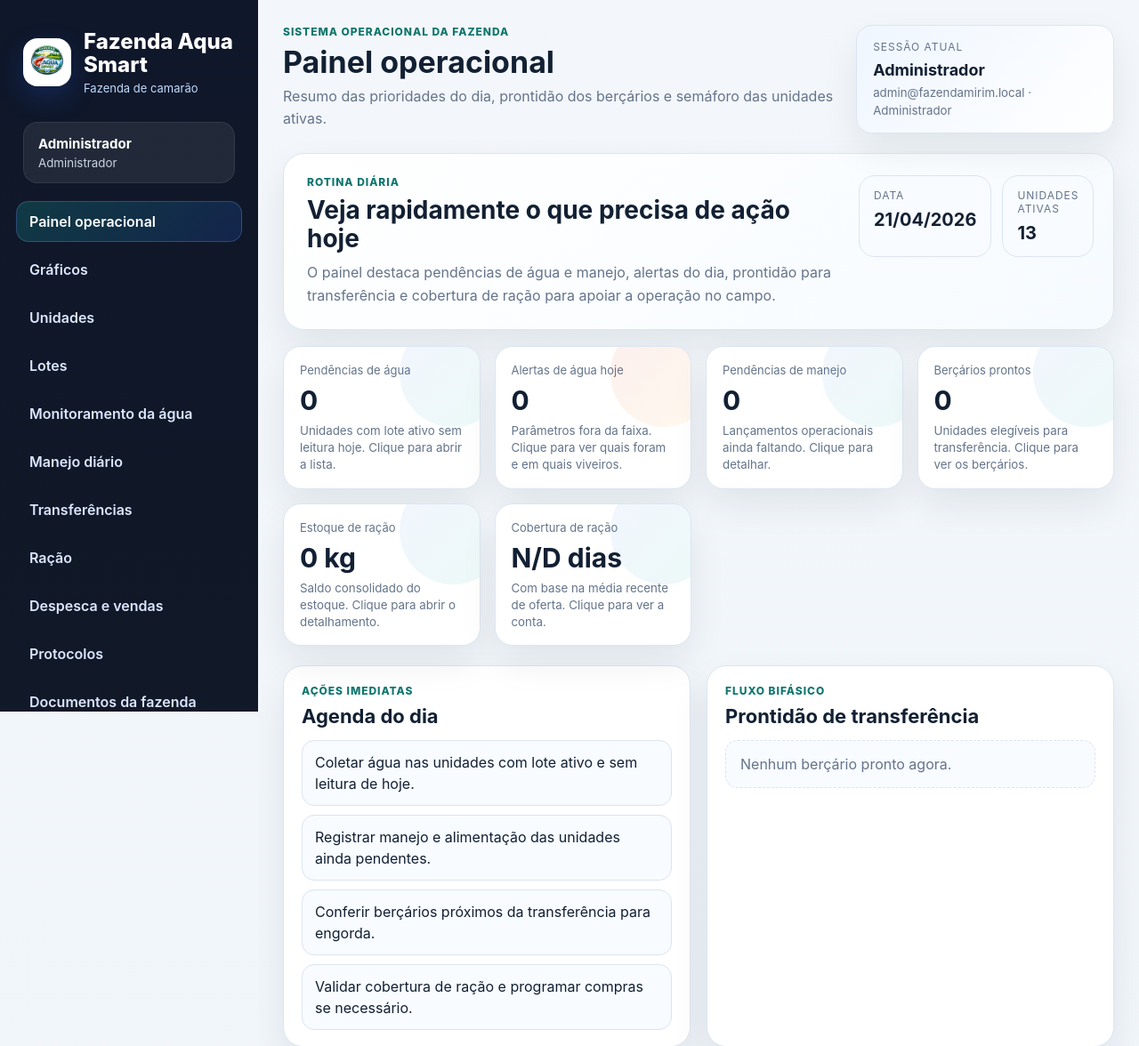
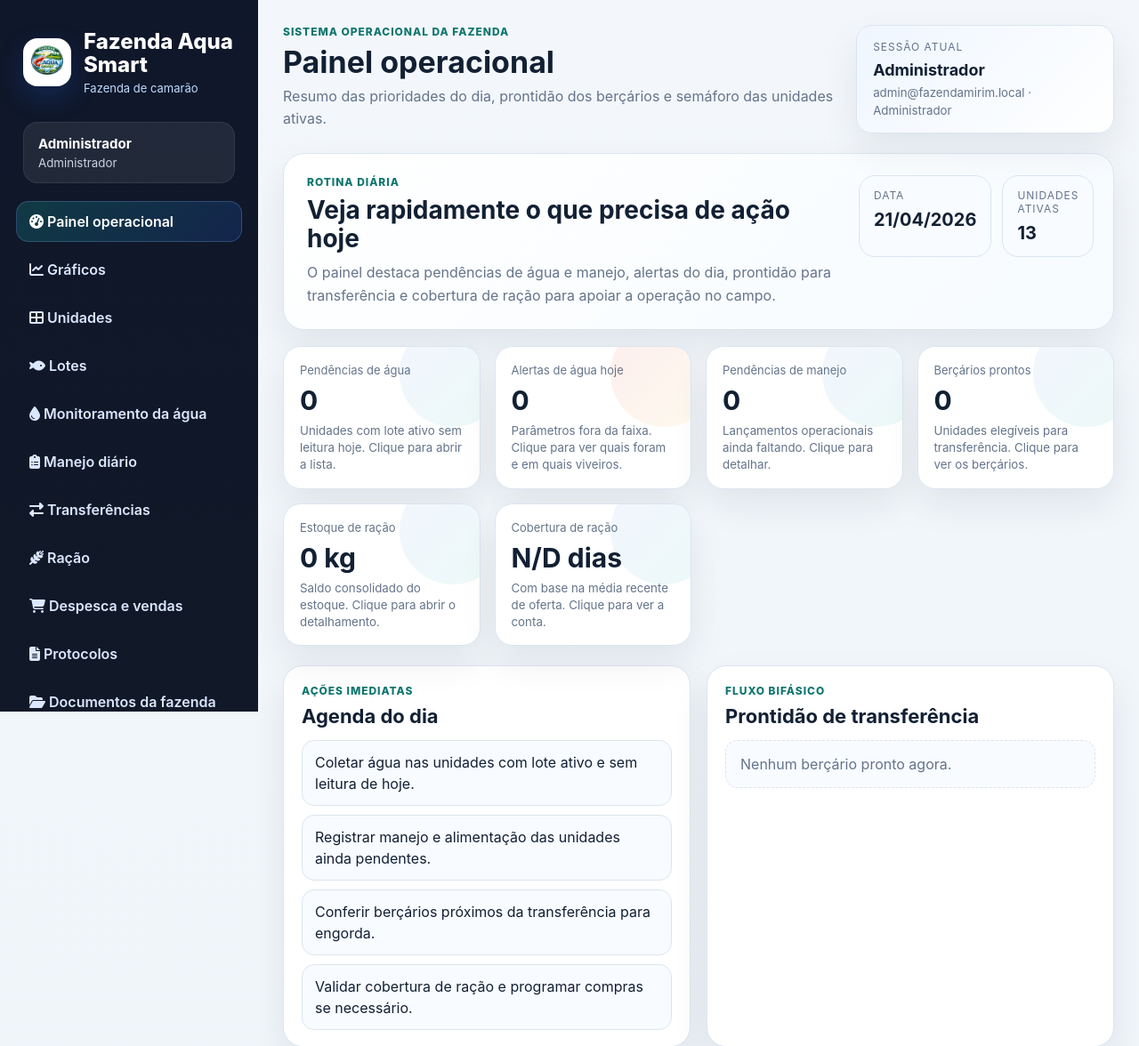
Before and after one commit to mvoc95-create/aquasmart, a Flask app: page / in a window 1280 px wide. Shown: the top 1176 px of the page at 89% size. Run offline with Flask 3, Linux system fonts and the light colour scheme; a user stored in the database is signed in.

Commit message:
Add files via upload

```diff
--- a/templates/base.html
+++ b/templates/base.html
@@ -5,6 +5,7 @@
   <meta name="viewport" content="width=device-width, initial-scale=1">
   <title>{{ title or 'Sistema Fazenda Aqua Smart' }}</title>
   <link rel="stylesheet" href="{{ url_for('static', filename='style.css') }}">
+  <link rel="stylesheet" href="https://cdnjs.cloudflare.com/ajax/libs/font-awesome/6.5.2/css/all.min.css">
 </head>
 <body>
   <div class="app-shell">
@@ -28,38 +29,74 @@
 
       <nav class="nav-list">
         {% if current_user.is_authenticated and current_user.has_permission('dashboard') %}
-        <a class="nav-link {{ 'active' if current_endpoint in ['index', 'dashboard_detail'] else '' }}" href="{{ url_for('index') }}">Painel operacional</a>
-        <a class="nav-link {{ 'active' if current_endpoint == 'charts_page' else '' }}" href="{{ url_for('charts_page') }}">Gráficos</a>
+        <a class="nav-link {{ 'active' if current_endpoint in ['index', 'dashboard_detail'] else '' }}" href="{{ url_for('index') }}">
+          <span class="nav-icon"><i class="fa-solid fa-gauge-high"></i></span>
+          <span class="nav-text">Painel operacional</span>
+        </a>
+        <a class="nav-link {{ 'active' if current_endpoint == 'charts_page' else '' }}" href="{{ url_for('charts_page') }}">
+          <span class="nav-icon"><i class="fa-solid fa-chart-line"></i></span>
+          <span class="nav-text">Gráficos</span>
+        </a>
         {% endif %}
         {% if current_user.is_authenticated and current_user.has_permission('units_view') %}
-        <a class="nav-link {{ 'active' if current_endpoint == 'units_page' else '' }}" href="{{ url_for('units_page') }}">Unidades</a>
+        <a class="nav-link {{ 'active' if current_endpoint == 'units_page' else '' }}" href="{{ url_for('units_page') }}">
+          <span class="nav-icon"><i class="fa-solid fa-table-cells-large"></i></span>
+          <span class="nav-text">Unidades</span>
+        </a>
         {% endif %}
         {% if current_user.is_authenticated and current_user.has_permission('lots_manage') %}
-        <a class="nav-link {{ 'active' if current_endpoint == 'lots_page' else '' }}" href="{{ url_for('lots_page') }}">Lotes</a>
+        <a class="nav-link {{ 'active' if current_endpoint == 'lots_page' else '' }}" href="{{ url_for('lots_page') }}">
+          <span class="nav-icon"><i class="fa-solid fa-fish"></i></span>
+          <span class="nav-text">Lotes</span>
+        </a>
         {% endif %}
         {% if current_user.is_authenticated and current_user.has_permission('water_manage') %}
-        <a class="nav-link {{ 'active' if current_endpoint == 'water_page' else '' }}" href="{{ url_for('water_page') }}">Monitoramento da água</a>
+        <a class="nav-link {{ 'active' if current_endpoint == 'water_page' else '' }}" href="{{ url_for('water_page') }}">
+          <span class="nav-icon"><i class="fa-solid fa-droplet"></i></span>
+          <span class="nav-text">Monitoramento da água</span>
+        </a>
         {% endif %}
         {% if current_user.is_authenticated and current_user.has_permission('management_manage') %}
-        <a class="nav-link {{ 'active' if current_endpoint == 'management_page' else '' }}" href="{{ url_for('management_page') }}">Manejo diário</a>
+        <a class="nav-link {{ 'active' if current_endpoint == 'management_page' else '' }}" href="{{ url_for('management_page') }}">
+          <span class="nav-icon"><i class="fa-solid fa-clipboard-list"></i></span>
+          <span class="nav-text">Manejo diário</span>
+        </a>
         {% endif %}
         {% if current_user.is_authenticated and current_user.has_permission('transfers_manage') %}
-        <a class="nav-link {{ 'active' if current_endpoint == 'transfers_page' else '' }}" href="{{ url_for('transfers_page') }}">Transferências</a>
+        <a class="nav-link {{ 'active' if current_endpoint == 'transfers_page' else '' }}" href="{{ url_for('transfers_page') }}">
+          <span class="nav-icon"><i class="fa-solid fa-right-left"></i></span>
+          <span class="nav-text">Transferências</span>
+        </a>
         {% endif %}
         {% if current_user.is_authenticated and current_user.has_permission('feed_manage') %}
-        <a class="nav-link {{ 'active' if current_endpoint == 'feed_page' else '' }}" href="{{ url_for('feed_page') }}">Ração</a>
+        <a class="nav-link {{ 'active' if current_endpoint == 'feed_page' else '' }}" href="{{ url_for('feed_page') }}">
+          <span class="nav-icon"><i class="fa-solid fa-wheat-awn"></i></span>
+          <span class="nav-text">Ração</span>
+        </a>
         {% endif %}
         {% if current_user.is_authenticated and current_user.has_permission('sales_manage') %}
-        <a class="nav-link {{ 'active' if current_endpoint == 'sales_page' else '' }}" href="{{ url_for('sales_page') }}">Despesca e vendas</a>
+        <a class="nav-link {{ 'active' if current_endpoint == 'sales_page' else '' }}" href="{{ url_for('sales_page') }}">
+          <span class="nav-icon"><i class="fa-solid fa-cart-shopping"></i></span>
+          <span class="nav-text">Despesca e vendas</span>
+        </a>
         {% endif %}
         {% if current_user.is_authenticated and current_user.has_permission('protocols_manage') %}
-        <a class="nav-link {{ 'active' if current_endpoint == 'protocols_page' else '' }}" href="{{ url_for('protocols_page') }}">Protocolos</a>
+        <a class="nav-link {{ 'active' if current_endpoint == 'protocols_page' else '' }}" href="{{ url_for('protocols_page') }}">
+          <span class="nav-icon"><i class="fa-solid fa-file-lines"></i></span>
+          <span class="nav-text">Protocolos</span>
+        </a>
         {% endif %}
         {% if current_user.is_authenticated and current_user.has_permission('farm_documents_manage') %}
-        <a class="nav-link {{ 'active' if current_endpoint == 'farm_documents_page' else '' }}" href="{{ url_for('farm_documents_page') }}">Documentos da fazenda</a>
+        <a class="nav-link {{ 'active' if current_endpoint == 'farm_documents_page' else '' }}" href="{{ url_for('farm_documents_page') }}">
+          <span class="nav-icon"><i class="fa-solid fa-folder-open"></i></span>
+          <span class="nav-text">Documentos da fazenda</span>
+        </a>
         {% endif %}
         {% if current_user.is_authenticated and current_user.has_permission('users_manage') %}
-        <a class="nav-link {{ 'active' if current_endpoint == 'users_page' else '' }}" href="{{ url_for('users_page') }}">Usuários e acessos</a>
+        <a class="nav-link {{ 'active' if current_endpoint == 'users_page' else '' }}" href="{{ url_for('users_page') }}">
+          <span class="nav-icon"><i class="fa-solid fa-user-shield"></i></span>
+          <span class="nav-text">Usuários e acessos</span>
+        </a>
         {% endif %}
       </nav>
 
```
